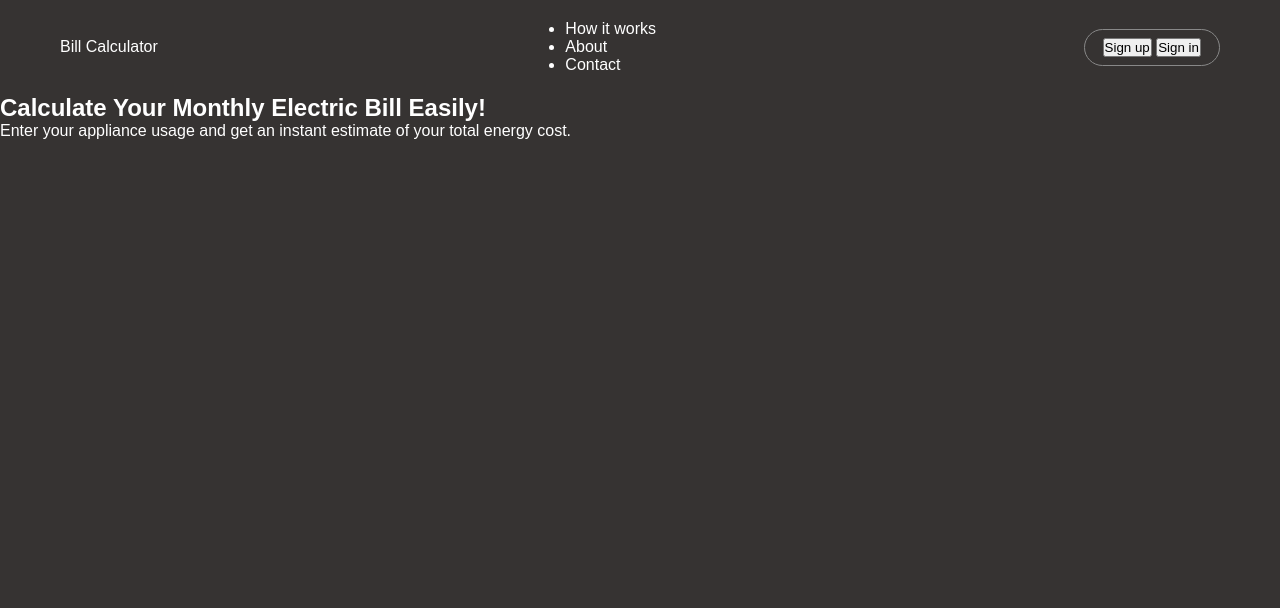
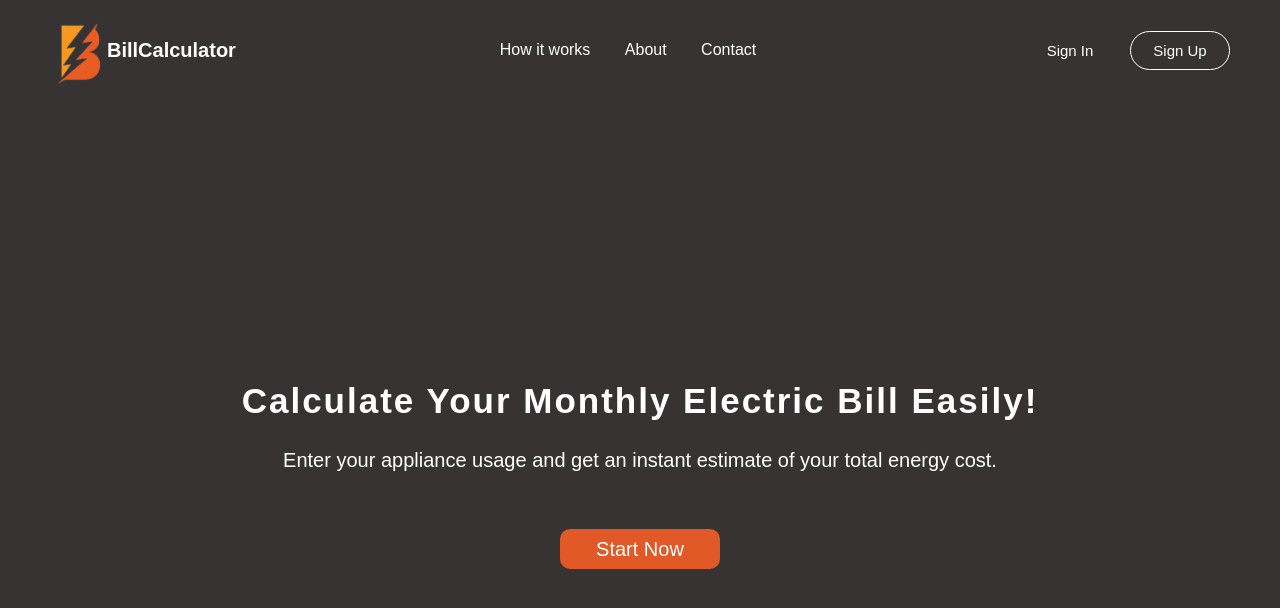
Before and after one commit to SleepyEarl/bill-calculator-app-lumosad, a plain HTML site: page index.html in a window 1280 px wide. Drawn offline with Linux system fonts and the light colour scheme.

Commit message:
added login and register

```diff
--- a/index.html
+++ b/index.html
@@ -1,35 +1,36 @@
 <!DOCTYPE html>
-
 <html lang="en">
 <head>
-  <meta charset="UTF-8">
-  <meta name="viewport" content="width=device=width, initial-scale=1.0">
-  <title>Bill Calculator</title>
-  <link rel="stylesheet" href="style.css">
-
+	<meta charset="utf-8">
+	<meta name="viewport" content="width=device-width, initial-scale=1.0">
+	<title>Bill Calculator</title>  <link rel="stylesheet" href="style.css">
+	<link rel="icon" type="image/png" href="img/bill.png">
 </head>
 <body>
+	<nav class="navbar">
+			<div class="logo">
+            <img src="img/bill.png" alt="Bill Calculator" class="logo-img">
+            <a href="#">BillCalculator</a>
+            </div>
 
-  <header class="navbar">
-    <div class="logo">Bill Calculator</div>
-    <nav>
-      <ul>
-        <li><a href="#how">How it works</a>
-          <li><a href="#about">About</a>
-            <li><a href="#contact">Contact</a>
-      <ul>
-    </nav>
+		<div class="menu">
+			<ul>
+				<li><a href="#">How it works</a></li>
+				<li><a href="#">About</a></li>
+				<li><a href="#">Contact</a></li>
+			</ul>
+			</div>
 
-    <div class="buttons">
-        <button class="sign-up">Sign up</button>
-        <button class="sign in">Sign in</button>
-    </div>
-  </header>
+	   <div class="buttons">
+         <button class="signIn"><a href="signin.html">Sign In</a></button>
+          <button class="signUp"><a href="signup.html">Sign Up</a></button>
+      </div>
+		</div>
+	</nav>
+	<div class="content">
+			<h1>Calculate Your Monthly Electric Bill Easily!</h1>
+			<p class="par">Enter your appliance usage and get an instant estimate of your total energy cost.</p>
 
-  <section>
-    <h1>Calculate Your Monthly Electric Bill Easily!</h1>
-    <p>Enter your appliance usage and get an instant estimate of your total energy cost.</p>
-  </section>
-
-</body>
-</html>
+			<button class="start-now"><a href="startNow.html">Start Now</a></button>
+		</div>
+</body></html>
--- /dev/null
+++ b/logReg.css
@@ -0,0 +1,132 @@
+
+* {
+    margin: 0;
+    padding: 0;
+    box-sizing: border-box;
+    font-family: "Poppins", sans-serif;
+}
+
+body {
+    display: flex;
+    justify-content: center;
+    align-items: center;
+    min-height: 100vh;
+    background: #363332;
+}
+.wrapper {
+    width: 490px;
+    background: #494949;
+    color: white;
+    border-radius: 25px;
+    padding: 60px 30px;
+    box-shadow: 5px 5px 10px 2px rgba(0, 0, 0, 0.5);
+}
+ .logo-title-container {
+    display: flex;
+    justify-content: center;
+    align-items: center;
+    margin-bottom: 35px;
+}
+
+.logo-title-container h1 a {
+    text-decoration: none;
+    color: white;
+    display: flex;
+    justify-content: center;
+    align-items: center;
+    margin-bottom: 50px;
+}
+
+.logo-img {
+    width: 100px;
+    height: 100px;
+    margin-right: 1px;
+    margin-bottom: 50px;
+}
+
+.LogReg {
+    display: flex;
+    justify-content: space-between;
+    width: 100%;
+    margin-bottom: 15px;
+    padding: 0 85px;
+}
+
+.LogReg a {
+    color: white;
+    text-decoration: none;
+    font-size: 20px;
+    font-weight: normal;
+}
+
+.LogReg a:hover {
+    text-decoration: underline;
+    text-decoration-color: orangered;
+    text-decoration-thickness: 20%;
+}
+
+.wrapper .input-box {
+    width: 100%;
+    height: 50px;
+    margin: 25px 0;
+}
+.input-box input {
+    width: 360px;
+    margin: 5px 0 5px 35px;
+    height: 100%;
+    background: transparent;
+    border: none;
+    outline: none;
+    border: 1px solid rgba(225, 225, 255, .2);
+    border-radius: 15px;
+    font-size: 16px;
+    color: white;
+    padding: 15px 20px 15px;
+}
+.input-box input::placeholder {
+    color: white;
+}
+.wrapper .remember-forgot{
+    display:flex;
+    justify-content: space-between;
+    font-size: 14.5px;
+    margin: -15px 0 20px 270px;
+}
+.remember-forgot a{
+    color: white;
+    text-decoration: none;
+}
+.remember-forgot a:hover {
+    text-decoration: underline;
+}
+.wrapper .btn{
+    width: 360px;
+    margin: 15px 0 20px 35px;
+    height: 45px;
+    background: rgb(199, 78, 8);
+    border: none;
+    outline: none;
+    font-weight: normal;
+    border-radius: 8px;
+    cursor: pointer;
+    font-size: 16px;
+    color: white;
+    font-weight: 600;
+    transition: 0.3s ease;
+}
+.wrapper .btn:hover {
+    background: rgb(128, 51, 7);
+}
+ .wrapper .register-link{
+    font-size: 14.5px;
+    text-align: center;
+    margin-top: 20px;
+}
+.register-link p a{
+    color: rgb(243, 77, 12);
+    text-decoration: none;
+    font-weight: 600;
+}
+.register-link p a:hover{
+    text-decoration: underline;
+}
--- a/style.css
+++ b/style.css
@@ -1,38 +1,165 @@
 * {
-	margin: 0;
-	padding: 0;
-	box-sizing: border-box;
-	font-family: sans-serif;
+    text-decoration: none;
 }
 
 body {
-	background-color: #363332;
-	color: white;
+    background-color: #363332;
+    min-height: 100vh;
+    display: flex;
+    flex-direction: column;
+    margin: 0;
 }
 
+/*-- Navbar section --- */
 .navbar {
-	display: flex;
-	justify-content: space-between;
-	align-items: center;
-	padding: 20px 60px;
+    display: flex;
+    background: transparent;
+    justify-content: space-between;
+    font-family: Arial, Helvetica, sans-serif;
+    padding: 15px 50px;
+    align-items: center;
+	flex-shrink: 0;
 }
 
-.navbar ul li a {
+/* -- logo section -- */
+.logo {
+    display: flex;
+    align-items: center;
+    gap: 0px;
+	flex-basis: 150px;
+	flex-shrink: 0;
+}
+
+.logo-img {
+	display: flex;
+    height: 70px;
+    width: auto;
+}
+
+.logo a {
+	margin: 0;
+    color: white;
+    font-size: 20px;
+    font-weight: bold;
+    text-decoration: none;
+}
+
+/* -- menu section */
+.menu {
+	flex-grow: 1;
+	text-align: center;
+}
+
+ul {
+    display: flex;
+    justify-content: center;
+    align-items: center;
+    padding: 0;
+    margin: 0;
+}
+
+ul li a {
+	text-decoration: none;	color: white;
+}
+
+.menu ul {
+    display: inline-block;
+    padding: 0;
+    margin: 0;
+}
+
+.menu ul li {
+    display: inline-block;
+    margin: 0 15px;
+    list-style: none;
+    font-size: 16px;
+}
+
+/* -- buttons section -- */
+.buttons {
+	text-align: right;	display: flex;
+	align-items: center;
+	justify-content: flex-end;
+	gap: 10px;
+}
+.signIn, .signUp {
+    background-color: transparent;
+    border: 1px solid white;
+	transition: .3s ease;
+    border-radius: 20px;
+    color: white;
+    padding: 10px 15px;
+    width: 100px;
+    font-size: 15px;
+    cursor: pointer
+}
+
+.signIn {
+    border: none;
+    border-radius: 0;
+    padding: 10px 15px;
+}
+
+.signUp:hover {
+	background-color: rgb(224, 106, 37);
+}
+
+.signIn:hover{
+    text-decoration: underline;
+}
+
+.buttons button a {
+    text-decoration: none;
+    color: inherit;
+    display: block;
+    padding: 0;
+    width: 100%;
+}
+
+/* -- content section -- */
+
+.content {
+	text-align: center;
+    font-family: Arial, Helvetica, sans-serif;
+    margin: auto;
+    color: white;
+    padding: 0 20px;
+    max-width: 900px;
+}
+
+.content .par{
+    text-align: center;
+    padding-bottom: 10px;
+    font-size: 20px;
+    font-family: Arial, Helvetica, sans-serif;
+    line-height: 1.9;
+    margin: 0 auto 40px auto;
+}
+
+.content h1 {
+    font-family: Arial, Helvetica, sans-serif;
+    font-size: 35px;
+    margin-top: 50px;
+    margin-bottom: 20px;
+    letter-spacing: 2px;
+}
+
+.content .start-now {
+	width: 160px;
+	height: 40px;
+	background: rgb(224, 89, 39);
+	border: none;
+	border-radius: 10px;
+	font-size: 20px;
+	cursor: pointer;
+}
+
+.content .start-now a {
 	text-decoration: none;
 	color: white;
-	transition: 0.3s;
+	transition: .3s ease;
 }
 
-.navbar ul li a:hover {
-	transition: #2C2B2A;
+.start-now:hover {
+	background-color: rgb(145, 43, 3);
 }
-
-.buttons {
-	text-decoration: none;
-	color: #2C2B2A;
-	margin-left: 20px;
-	padding: 8px 18px;
-	border: 1px solid #888;
-	border-radius: 20px;
-	transition: all 0.3s ease;
-}
```
Also changed, not shown: signin.html (added, +41 -0 lines), signup.html (added, +41 -0 lines), startNow.html (added, +41 -0 lines), img/bill.png (added).
